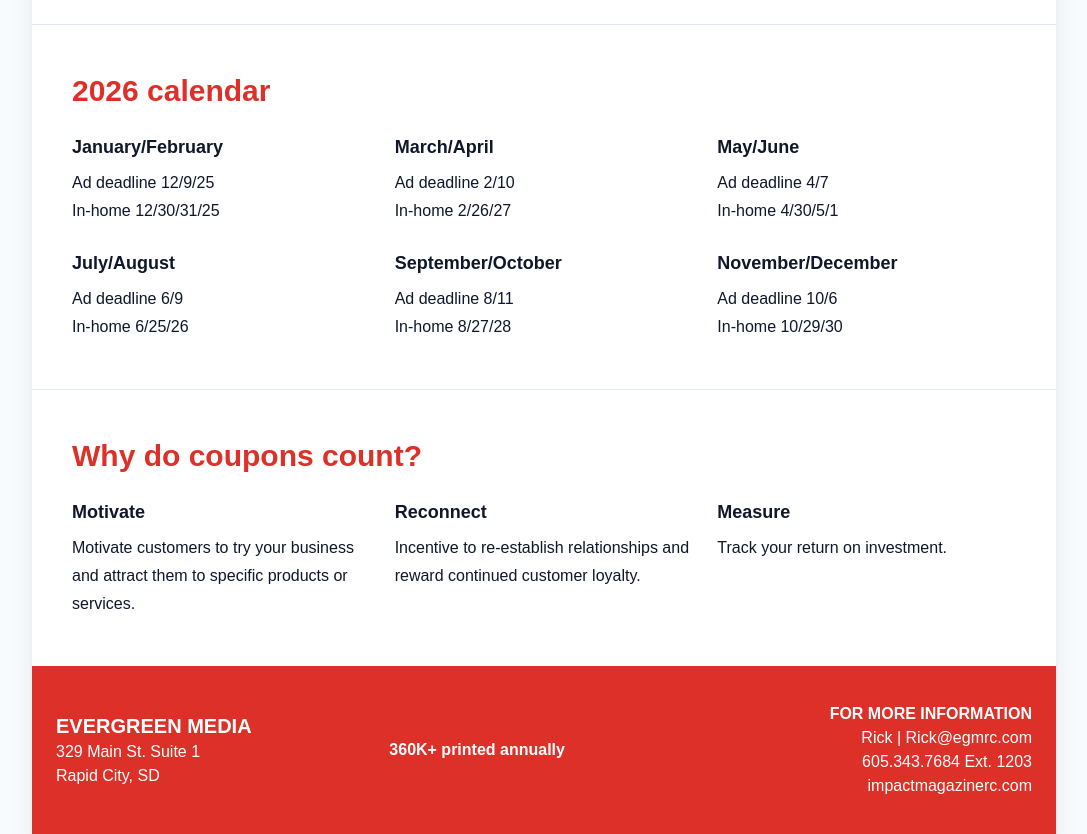
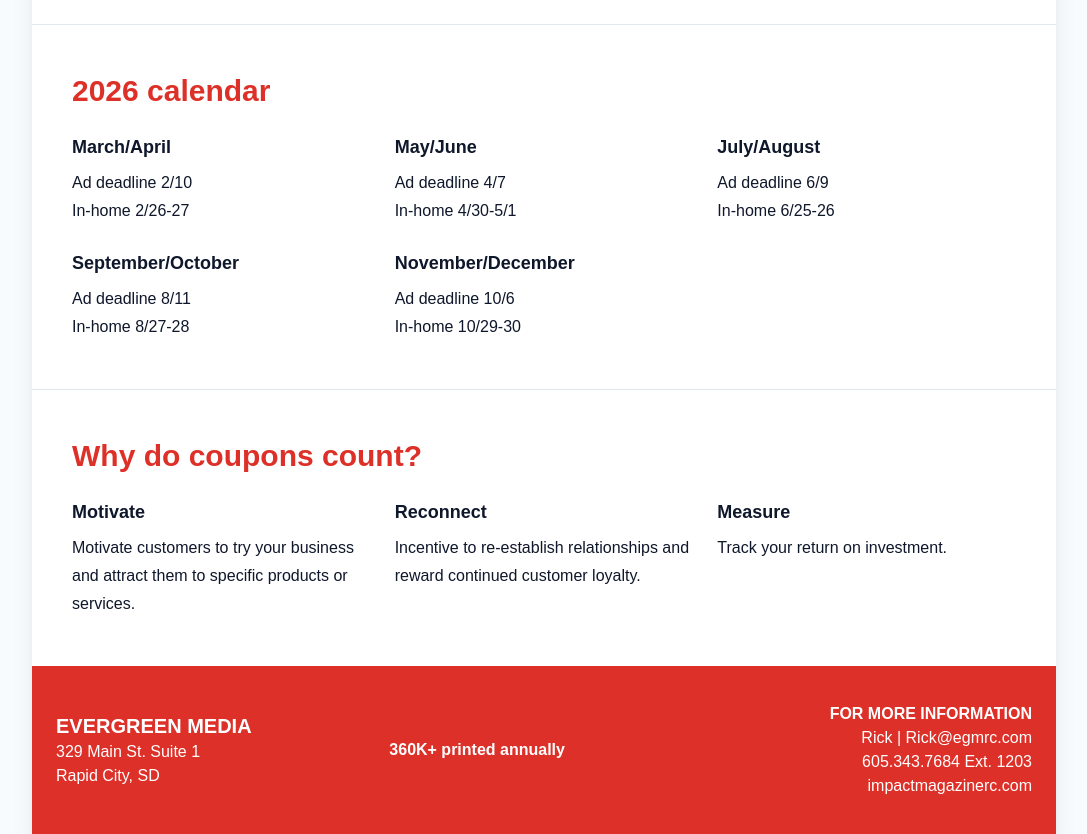
Before and after one commit to evergreendev/media-kits, a Next.js app: page /impact-magazine/media-kit in a window 1280 px wide. Shown: the part 2020-2854 px from the top of the page, without its empty margins (96-1183 px from the left). Built offline with nearby package versions, Linux system fonts and the light colour scheme.

Commit message:
Fix Impact dates

```diff
--- a/app/impact-magazine/media-kit/page.tsx
+++ b/app/impact-magazine/media-kit/page.tsx
@@ -24,16 +24,13 @@
     },
     sections: [{
         title: "2026 calendar",
-        items: [{
-            heading: "January\/February",
-            body: "Ad deadline 12/9/25\nIn-home 12/30\/31/25"
-        }, {heading: "March\/April", body: "Ad deadline 2/10\nIn-home 2/26\/27"}, {
+        items: [{heading: "March\/April", body: "Ad deadline 2/10\nIn-home 2/26-27"}, {
             heading: "May\/June",
-            body: "Ad deadline 4/7\nIn-home 4/30\/5/1"
-        }, {heading: "July\/August", body: "Ad deadline 6/9\nIn-home 6/25\/26"}, {
+            body: "Ad deadline 4/7\nIn-home 4/30-5/1"
+        }, {heading: "July\/August", body: "Ad deadline 6/9\nIn-home 6/25-26"}, {
             heading: "September\/October",
-            body: "Ad deadline 8/11\nIn-home 8/27\/28"
-        }, {heading: "November\/December", body: "Ad deadline 10/6\nIn-home 10/29\/30"}]
+            body: "Ad deadline 8/11\nIn-home 8/27-28"
+        }, {heading: "November\/December", body: "Ad deadline 10/6\nIn-home 10/29-30"}]
     }, {
         title: "Why do coupons count?",
         items: [{
```
